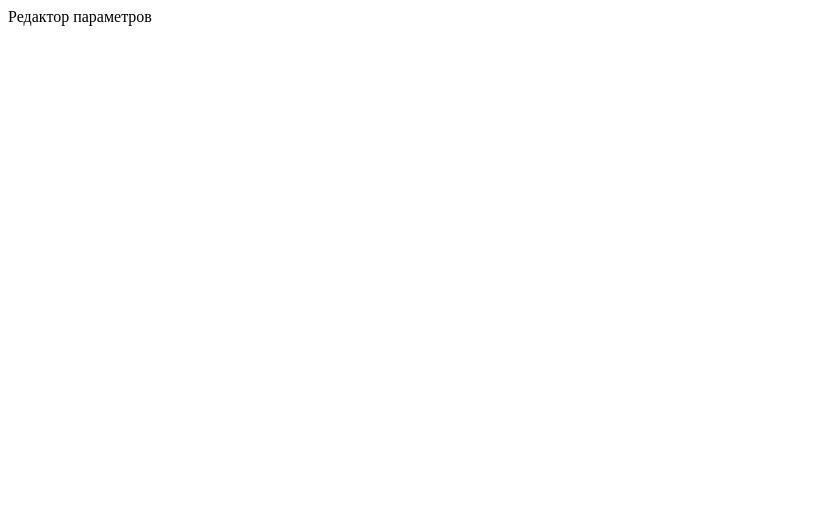
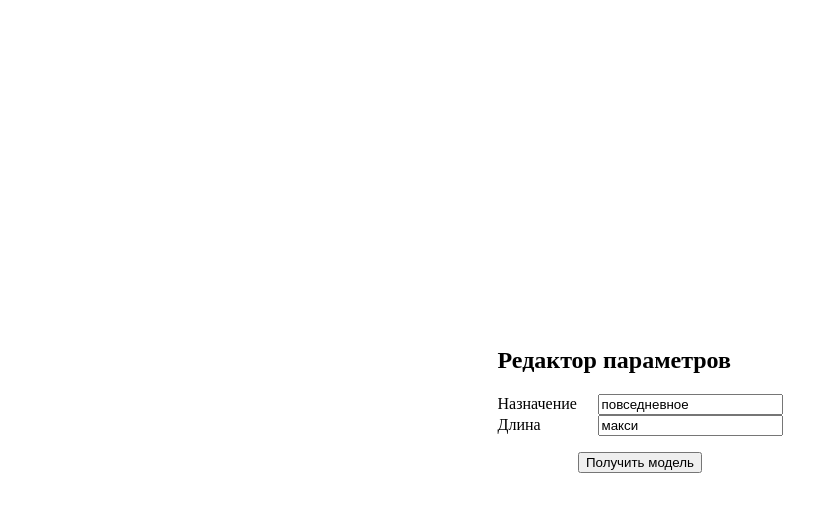
Before and after one commit to Andimian/parameter-editor, a React (Vite) app: page / in a window 1280 px wide. Shown: the top 512 px of the page, without its empty margins (0-838 px from the left). Built offline with nearby package versions, Linux system fonts and the light colour scheme.

Commit message:
Обновляет стили

```diff
--- a/package.json
+++ b/package.json
@@ -22,6 +22,7 @@
     "eslint-plugin-react-hooks": "^5.1.0",
     "eslint-plugin-react-refresh": "^0.4.19",
     "globals": "^15.15.0",
+    "sass": "^1.86.3",
     "typescript": "~5.7.2",
     "typescript-eslint": "^8.24.1",
     "vite": "^6.2.0"
--- a/src/App.tsx
+++ /dev/null
@@ -1,92 +0,0 @@
-/* Есть следующие структуры данных, описывающих товар – интерфейс Model и набор параметров этого товара.
-1. Необходимо реализовать на React компоненты, которые позволяют редактировать структуру Model – проставлять значения
-параметров.
-2. При этом параметры должны выводиться все и сразу должны быть доступны для редактирования, а переданные значения в
-структуре проставлены в форме редактирования, которые передаются в params: Param[],
-3. а так же позволяют получить полную структуру в методе getModel() – содержащую все проставленные значения параметров.
-4. Решение должно быть легко расширяемым (например, позволять легко добавлять новые типы параметров – не только
-текстовые, но например числовые или со списком значений).
-5. Ваша реализация должна работать только с текстовыми параметрами Input – тип string. */
-
-import React from 'react';
-
-interface Props {
-	params: Param[];
-	model: Model;
-}
-export interface Param {
-	id: number;
-	name: string;
-	type: 'string';
-}
-export interface Model {
-	paramValues: ParamValue[];
-	colors: Color[];
-}
-interface ParamValue {
-	paramId: number;
-	value: string;
-}
-type Color = string; // Предположительно цвет будет задан в виде HEX строки
-interface State {
-	paramValues: Record<number, string>;
-}
-
-class ParamEditor extends React.Component<Props, State> {
-	constructor(props: Props) {
-		super(props);
-
-		// Записать в state значения параметров как объект вида: {[paramId: number]: string}
-		const initialParamValues: Record<number, string> = {};
-		props.model.paramValues.forEach((paramValue) => {
-			// Предполагаем что id параметра при создании идентично id значения параметра
-			// Но на всякий случай обработаем
-			const param = props.params.find((param) => paramValue.paramId === param.id);
-			initialParamValues[paramValue.paramId] = param ? paramValue.value : '';
-		})
-		this.state = {paramValues: initialParamValues};
-	}
-
-	getModel = () => {
-		return {
-			paramValues: Object.entries(this.state.paramValues).map(
-				([paramId, value]) => ({ paramId: +paramId, value })
-			),
-			colors: this.props.model.colors,
-		};
-	}
-
-	onChange = (paramId: number, value: string) => {
-		this.setState((prevState) => ({
-			paramValues: {
-				...prevState.paramValues,
-				[paramId]: value
-			}
-			})
-		);
-	}
-
-	render = () => {
-		return (
-			<div>
-				<h1>Параметры</h1>
-
-			</div>
-		);
-	}
-	// 6. Реализовать рендер всех полученных параметров в виде редактируемых инпутов
-    // 7. решить как сделать добавление новых типов
-}
-
-// 8. Вызвать компонент редактора с переданной структорой
-
-function App() {
-	return (
-		<>
-			Редактор параметров
-
-		</>
-	)
-}
-
-export default App
--- /dev/null
+++ b/src/app/App.tsx
@@ -0,0 +1,157 @@
+import React, { useRef } from 'react';
+import styles from './app.module.scss';
+
+interface Props {
+	params: Param[];
+	model: Model;
+}
+
+export interface Param {
+	id: number;
+	name: string;
+	type: 'string';
+}
+
+export interface Model {
+	paramValues: ParamValue[];
+	colors: Color[];
+}
+
+interface ParamValue {
+	paramId: number;
+	value: string;
+}
+
+type Color = string; // Предположительно цвет будет задан в виде HEX строки
+interface State {
+	paramValues: Record<number, string>;
+}
+
+interface ParamRowProps {
+	param: Param,
+	value: string,
+	onChange: (value: string) => void,
+}
+
+/**
+ * Строка в редакторе параметров, которая содержит параметр и его значение.
+ */
+const StringParamInput = ({param, value, onChange}: ParamRowProps) => {
+	return (
+		<div>
+			<div className={styles.param}>{param.name}</div>
+			<input
+				type='text'
+				value={value}
+				onChange={(e) => onChange(e.target.value)}
+			/>
+		</div>
+	)
+}
+
+/** Это так скажем объект соответствия, чтобы динамически создавать компонент с нужным типом */
+const rowParamEditorByType: Record<Param['type'], React.FC<ParamRowProps>> = {
+	string: StringParamInput,
+	/* здесь закладываю расширение на случай если нужно будет добавить дополнительные типы параметров, например для
+	типа number добавлю соответствующий компонент NumberParamInput. */
+};
+
+class ParamEditor extends React.Component<Props, State> {
+	constructor(props: Props) {
+		super(props);
+
+		// Записать в state значения параметров как объект вида: {[paramId: number]: string}
+		const initialParamValues: Record<number, string> = {};
+		props.model.paramValues.forEach((paramValue) => {
+			// Предполагаем что id параметра при создании идентично id значения параметра
+			// Но на всякий случай обработаем
+			const param = props.params.find((param) => paramValue.paramId === param.id);
+			initialParamValues[paramValue.paramId] = param ? paramValue.value : '';
+		})
+		this.state = {paramValues: initialParamValues};
+	}
+
+	getModel = () => {
+		return {
+			paramValues: Object.entries(this.state.paramValues).map(
+				([paramId, value]) => ({paramId: +paramId, value})
+			),
+			colors: this.props.model.colors,
+		};
+	}
+
+	onChange = (paramId: number, value: string) => {
+		this.setState((prevState) => ({
+				paramValues: {
+					...prevState.paramValues,
+					[paramId]: value
+				}
+			})
+		);
+	}
+
+	render = () => {
+		const { params } = this.props;
+		const { paramValues } = this.state;
+
+		return (
+			<div className={styles.editor}>
+				<h2>Редактор параметров</h2>
+				{params.map((param) => {
+					{/* Для каждого параметра отрисовываем соответствующий компонент ввода. Если нужно будеть добавлять
+					 новые типы параметров - создам дополнительно редактор, например NumberParamInput
+					 */}
+					const RowEditor = rowParamEditorByType[param.type];
+					return (
+						<RowEditor
+							key={param.id}
+							param={param}
+							value={paramValues[param.id]}
+							onChange={(value) => this.onChange(param.id, value)}
+						/>
+					);
+				})}
+			</div>
+		);
+	}
+}
+
+function App() {
+	const params: Param[] = [
+		{ id: 1, name: 'Назначение', type: 'string' },
+		{ id: 2, name: 'Длина', type: 'string' }
+
+	];
+
+	const model: Model = {
+		paramValues: [
+			{ paramId: 1, value: 'повседневное' },
+			{ paramId: 2, value: 'макси' }
+		],
+		colors: []
+	};
+
+	const editorRef = useRef<ParamEditor>(null);
+
+	return (
+		<>
+			<div className={styles.container}>
+				<ParamEditor ref={editorRef} params={params} model={model}/>
+				<button
+					onClick={() => {
+						if (editorRef.current) {
+							const model = editorRef.current.getModel();
+							console.log(model);
+							alert(JSON.stringify(model, null, 2));
+						}
+					}}
+					style={{marginTop: 16}}
+				>
+					Получить модель
+				</button>
+			</div>
+		</>
+	)
+}
+
+export default App;
--- /dev/null
+++ b/src/app/app.module.scss
@@ -0,0 +1,16 @@
+.container {
+	display: flex;
+	flex-direction: column;
+	justify-content: center;
+	align-items: center;
+	height: 100%;
+	width: 100%;
+}
+.editor {
+	display: flex;
+	flex-direction: column;
+}
+.param {
+	min-width: 100px;
+	display: inline-block;
+}
--- /dev/null
+++ b/src/app/styles/index.scss
@@ -0,0 +1,10 @@
+html, body {
+	height: 100%;
+	width: 100%;
+	margin: 0;
+}
+
+#root {
+	height: 100%;
+	width: 100%;
+}
```
Also changed, not shown: src/main.tsx (+5 -3 lines), 1 other file (tests, documents, lock files or other folders).
